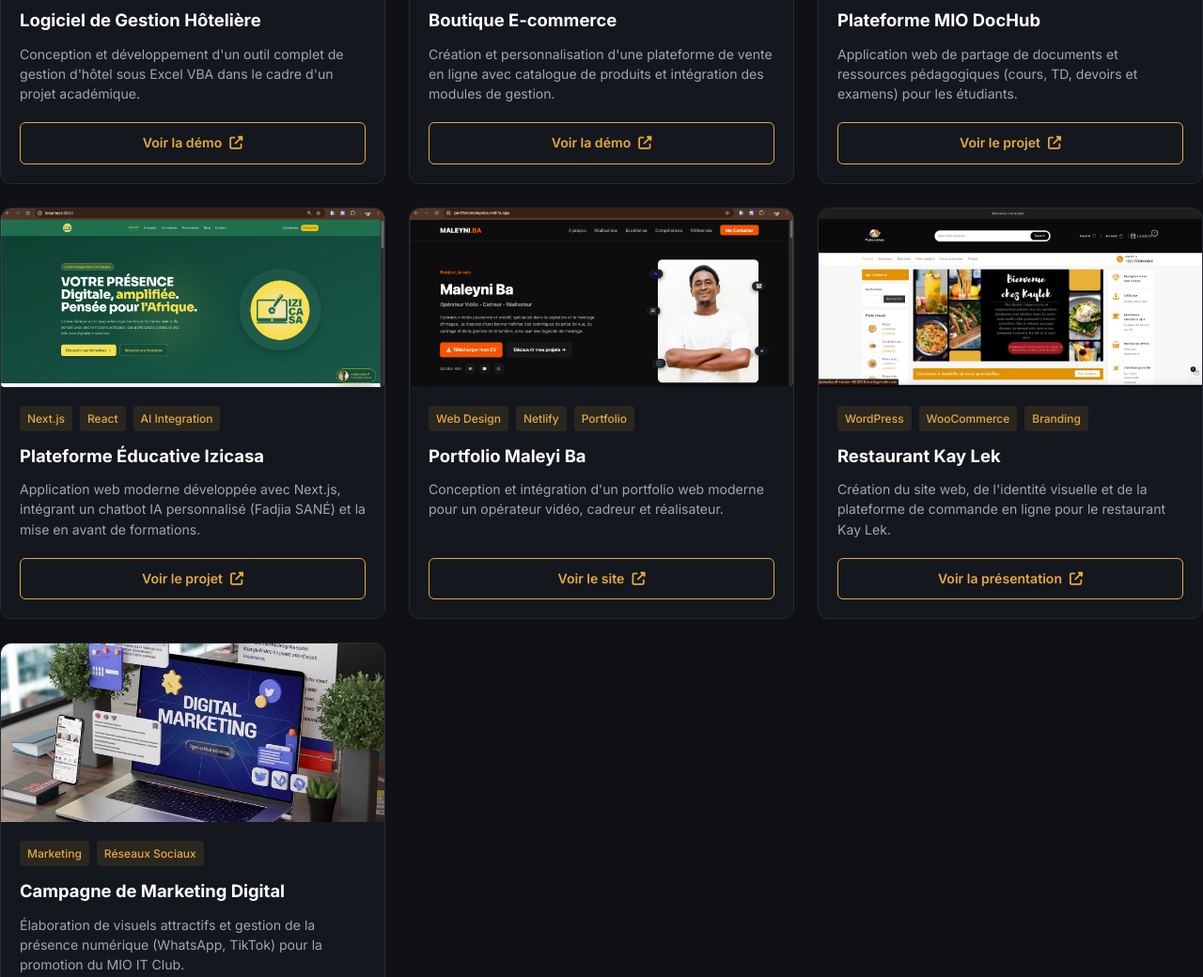
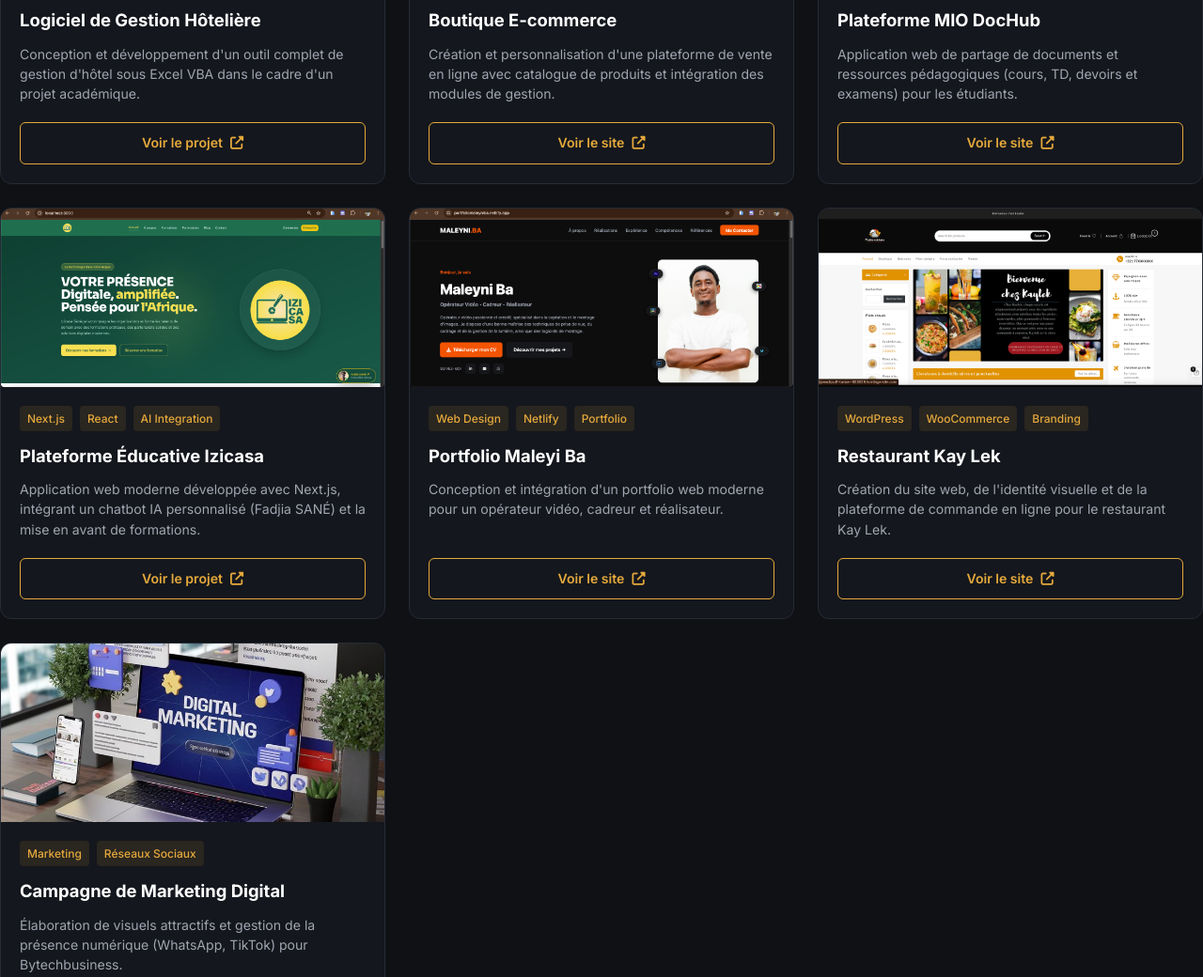
Before and after one commit to camidou516-del/Portfolio-Amidou-Coulibaly-, a plain HTML site: page index.html in a window 1280 px wide. Shown: the part 3380-4420 px from the top of the page at 94% size. Drawn offline with Linux system fonts and the light colour scheme.

Commit message:
Mise a jour des liens en direct pour MIO DocHub, E-commerce et Kay Lek

```diff
--- a/index.html
+++ b/index.html
@@ -246,13 +246,13 @@
                 </div>
                 <h3>Logiciel de Gestion Hôtelière</h3>
                 <p>Conception et développement d'un outil complet de gestion d'hôtel sous Excel VBA dans le cadre d'un projet académique.</p>
-                <a href="https://drive.google.com/file/d/1sLEA48gXeBw7QfbSW-01E27zjA2CfxeL/view?usp=sharing" target="_blank" class="btn-project">
-                    Voir la démo <i class="fas fa-external-link-alt"></i>
+                <a href="https://drive.google.com/file/d/1mmTiCjMd0JttxDoWd8nRoA0eMqgrk7sD/preview" target="_blank" class="btn-project">
+                    Voir le projet <i class="fas fa-external-link-alt"></i>
                 </a>
             </div>
         </div>
 
-        <!-- Projet 2 : E-commerce WooCommerce -->
+        <!-- Projet 2 : E-commerce WooCommerce (Lien Web Direct) -->
         <div class="project-card">
             <div class="project-img">
                 <img src="assets/boutiqueecommerce.png" alt="Boutique E-commerce">
@@ -264,13 +264,13 @@
                 </div>
                 <h3>Boutique E-commerce</h3>
                 <p>Création et personnalisation d'une plateforme de vente en ligne avec catalogue de produits et intégration des modules de gestion.</p>
-                <a href="https://drive.google.com/file/d/14KwlIMzNrEXpkKybmee3ngYPZfzvwwHa/view?usp=sharing" target="_blank" class="btn-project">
-                    Voir la démo <i class="fas fa-external-link-alt"></i>
+                <a href="https://palegoldenrod-wren-578969.hostingersite.com/" target="_blank" class="btn-project">
+                    Voir le site <i class="fas fa-external-link-alt"></i>
                 </a>
             </div>
         </div>
 
-        <!-- Projet 3 : Plateforme MIO DocHub -->
+        <!-- Projet 3 : Plateforme MIO DocHub (Lien Web Direct) -->
         <div class="project-card">
             <div class="project-img">
                 <img src="assets/plateformemiodochub.png" alt="Plateforme MIO DocHub">
@@ -283,8 +283,8 @@
                 </div>
                 <h3>Plateforme MIO DocHub</h3>
                 <p>Application web de partage de documents et ressources pédagogiques (cours, TD, devoirs et examens) pour les étudiants.</p>
-                <a href="https://drive.google.com/file/d/1n7D1dfRJ8lt5MIIYKXss5pW14WUtNges/view?usp=sharing" target="_blank" class="btn-project">
-                    Voir le projet <i class="fas fa-external-link-alt"></i>
+                <a href="https://mio-dochub.vercel.app/" target="_blank" class="btn-project">
+                    Voir le site <i class="fas fa-external-link-alt"></i>
                 </a>
             </div>
         </div>
@@ -302,13 +302,13 @@
                 </div>
                 <h3>Plateforme Éducative Izicasa</h3>
                 <p>Application web moderne développée avec Next.js, intégrant un chatbot IA personnalisé (Fadjia SANÉ) et la mise en avant de formations.</p>
-                <a href="https://drive.google.com/file/d/1-yrl8Q9F8bvoJ4lXkHZi6ijop9Djz8t5/view?usp=sharing" target="_blank" class="btn-project">
+                <a href="https://drive.google.com/file/d/1n7D1dfRJ8lt5MIIYKXss5pW14WUtNges/preview" target="_blank" class="btn-project">
                     Voir le projet <i class="fas fa-external-link-alt"></i>
                 </a>
             </div>
         </div>
 
-        <!-- Projet 5 : Portfolio Maleyi Ba -->
+        <!-- Projet 5 : Portfolio Maleyi Ba (Lien Web Direct) -->
         <div class="project-card">
             <div class="project-img">
                 <img src="assets/portfoliomaleniba.png" alt="Portfolio Maleyi Ba">
@@ -327,7 +327,7 @@
             </div>
         </div>
 
-        <!-- Projet 6 : Restaurant Kay Lek -->
+        <!-- Projet 6 : Restaurant Kay Lek (Lien Web Direct) -->
         <div class="project-card">
             <div class="project-img">
                 <img src="assets/restaurantkaylek.png" alt="Restaurant Kay Lek">
@@ -340,8 +340,8 @@
                 </div>
                 <h3>Restaurant Kay Lek</h3>
                 <p>Création du site web, de l'identité visuelle et de la plateforme de commande en ligne pour le restaurant Kay Lek.</p>
-                <a href="https://drive.google.com/file/d/1mmTiCjMd0JttxDoWd8nRoA0eMqgrk7sD/view?usp=sharing" target="_blank" class="btn-project">
-                    Voir la présentation <i class="fas fa-external-link-alt"></i>
+                <a href="https://peachpuff-tarsier-803629.hostingersite.com/" target="_blank" class="btn-project">
+                    Voir le site <i class="fas fa-external-link-alt"></i>
                 </a>
             </div>
         </div>
@@ -357,8 +357,8 @@
                     <span class="tag">Réseaux Sociaux</span>
                 </div>
                 <h3>Campagne de Marketing Digital</h3>
-                <p>Élaboration de visuels attractifs et gestion de la présence numérique (WhatsApp, TikTok) pour la promotion du MIO IT Club.</p>
-                <a href="https://drive.google.com/file/d/1Nu2z_NSPVD1uOB4GlkPJHsPBbjFfQSMC/view?usp=sharing" target="_blank" class="btn-project">
+                <p>Élaboration de visuels attractifs et gestion de la présence numérique (WhatsApp, TikTok) pour Bytechbusiness.</p>
+                <a href="" target="_blank" class="btn-project">
                     Voir les visuels <i class="fas fa-external-link-alt"></i>
                 </a>
             </div>
```
Also changed, not shown: style.css (line endings or trailing spaces), 1 other file.
